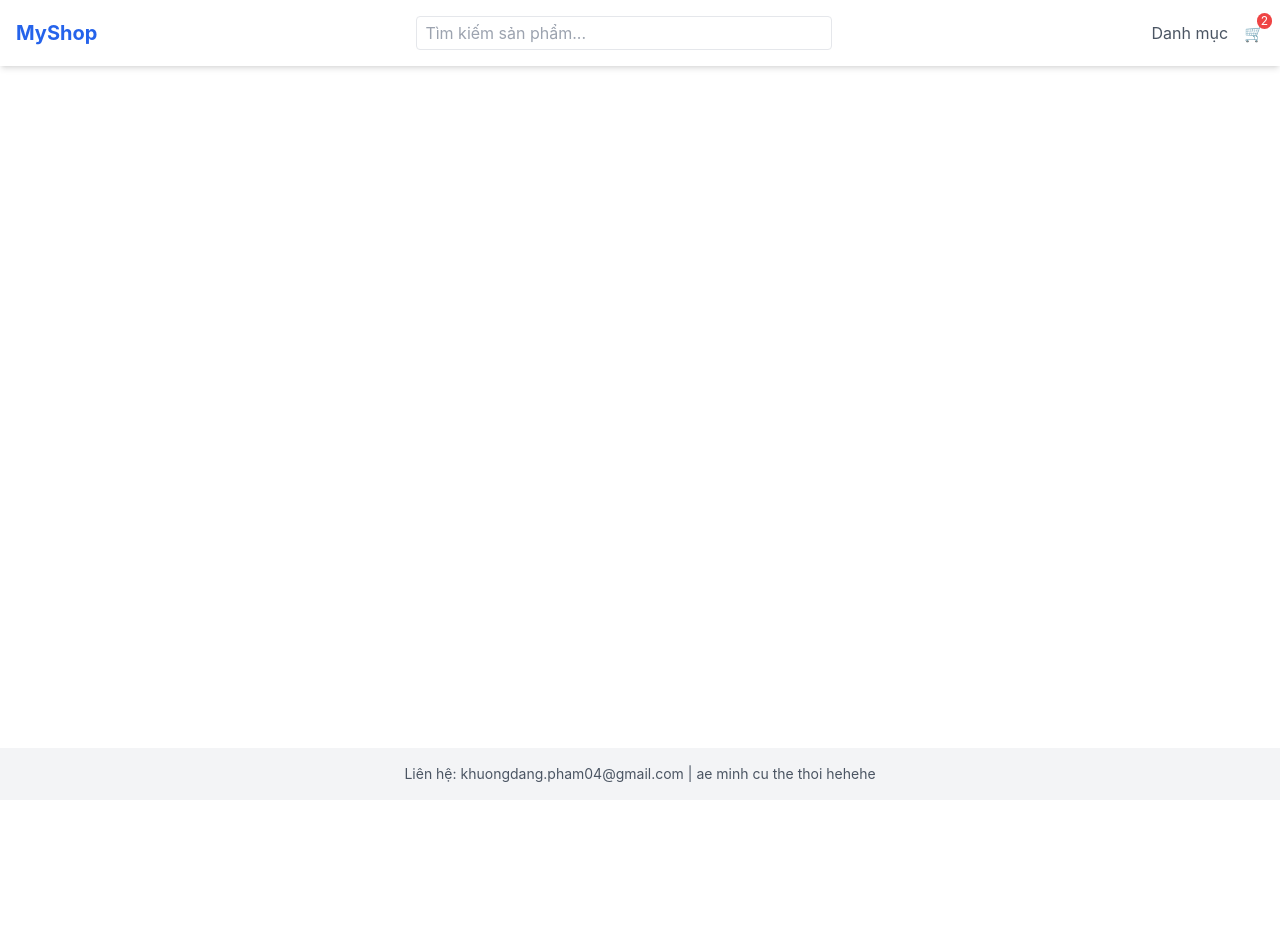
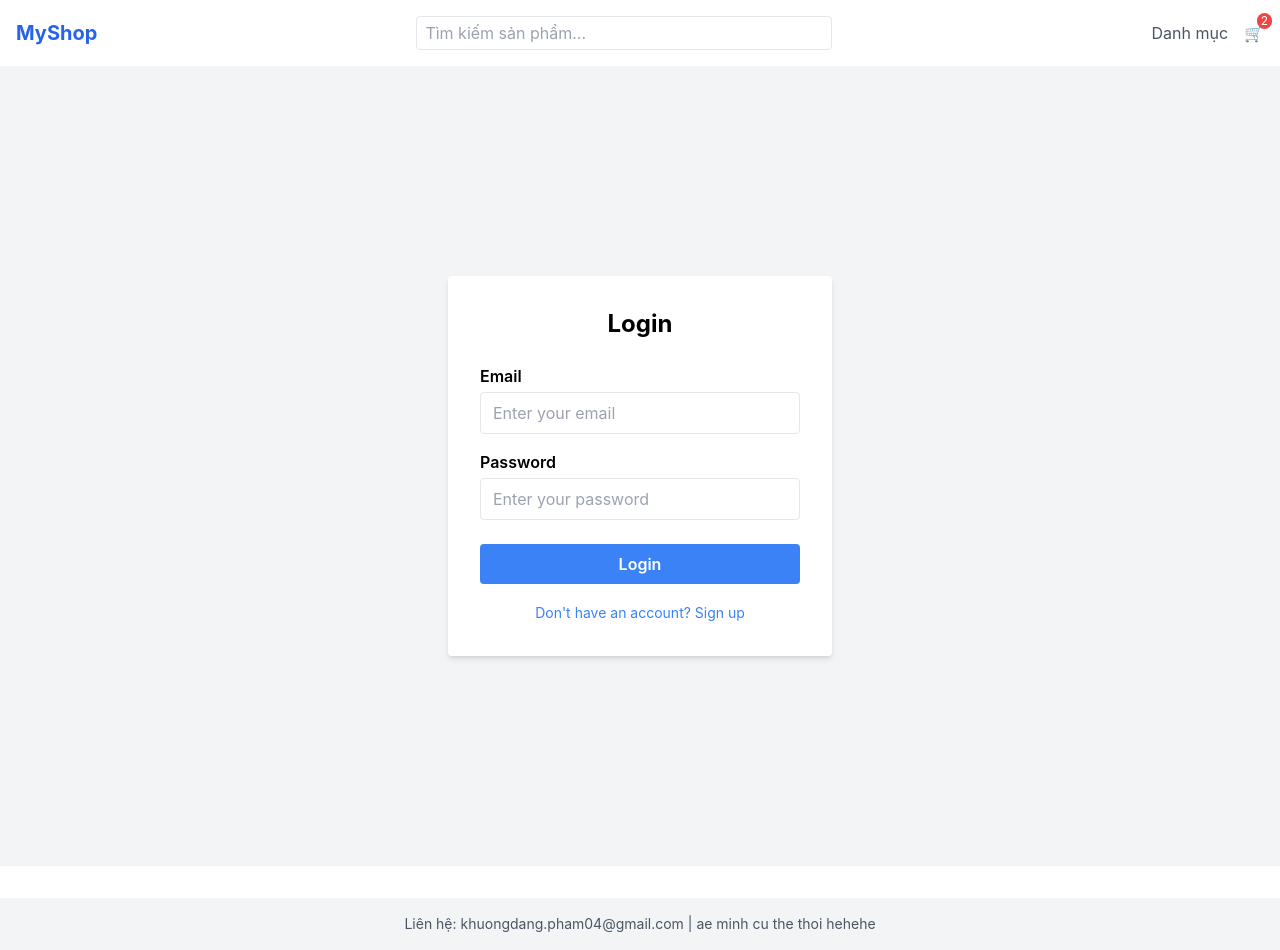
Before and after one commit to khuong-d4ng/eshop_thuc_tap_tuan_3, a React (Create React App) app: page /login in a window 1280 px wide. Before the commit the page ends 800 px from the top, so only its background shows below. Built offline with nearby package versions, Linux system fonts and the light colour scheme.

Commit message:
pages(login): Thêm form login cơ bản, điều hướng tới login khi click vào banner

```diff
--- a/src/App.js
+++ b/src/App.js
@@ -6,6 +6,7 @@ import Header from "./components/Header";
 import Footer from "./components/Footer";
 import Home from "./pages/Home";
 import Shop from "./pages/Shop";
+import Login from "./pages/Login";
 
 function App() {
   return (
@@ -16,7 +17,7 @@ function App() {
           <Routes>
             <Route path="/" element={<Home />} />
             <Route path="/shop" element={<Shop />} />
-            {/* Sau này có thể thêm <Route path="/cart" />, v.v. */}
+            <Route path="/login" element={<Login />} />
           </Routes>
         </main>
         <Footer />
--- a/src/components/Carousel.js
+++ b/src/components/Carousel.js
@@ -1,7 +1,15 @@
 import { Carousel } from 'react-responsive-carousel';
 import 'react-responsive-carousel/lib/styles/carousel.min.css';
+import { useNavigate } from 'react-router-dom'; // Add this import
 
 const BannerCarousel = () => {
+  const navigate = useNavigate(); // Add this line
+
+  // Handler for clicking the banner
+  const handleBannerClick = () => {
+    navigate('/login');
+  };
+
   return (
     <div className="w-full relative">
       {/* quảng cáo hihi */}
@@ -12,7 +20,7 @@ const BannerCarousel = () => {
         </p>
       </div>
       {/* Banner Carousel */}
-      <div className="w-full h-[500px]">
+      <div className="w-full h-[500px] cursor-pointer" onClick={handleBannerClick}>
         <Carousel
           autoPlay
           infiniteLoop
--- /dev/null
+++ b/src/pages/Login.js
@@ -0,0 +1,40 @@
+import React from 'react';
+import { Link } from 'react-router-dom'; // Import Link for navigation
+const Login = () => {
+  return (
+    <div className="flex items-center justify-center min-h-screen bg-gray-100">
+      <form className="bg-white p-8 rounded shadow-md w-full max-w-sm">
+        <h2 className="text-2xl font-bold mb-6 text-center">Login</h2>
+        <div className="mb-4">
+          <label className="block mb-1 font-semibold">Email</label>
+          <input
+            type="email"
+            className="w-full border rounded px-3 py-2"
+            placeholder="Enter your email"
+          />
+        </div>
+        <div className="mb-6">
+          <label className="block mb-1 font-semibold">Password</label>
+          <input
+            type="password"
+            className="w-full border rounded px-3 py-2"
+            placeholder="Enter your password"
+          />
+        </div>
+        <button
+          type="submit"
+          className="w-full bg-blue-500 text-white py-2 rounded font-semibold hover:bg-blue-600 transition"
+        >
+          Login
+        </button>
+        <div className="mt-4 text-center">
+          <Link to="/signup" className="text-blue-500 hover:underline text-sm">
+            Don't have an account? Sign up
+          </Link>
+        </div>
+      </form>
+    </div>
+  );
+};
+
+export default Login;
```
